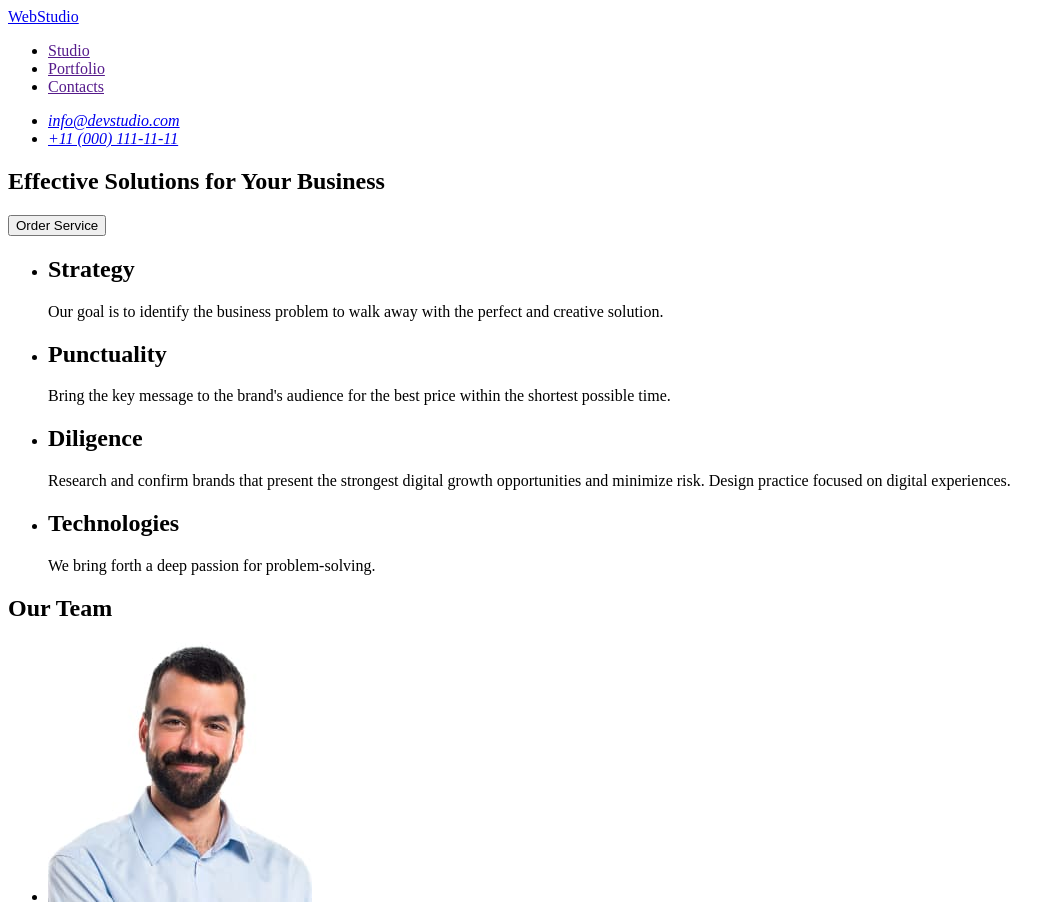
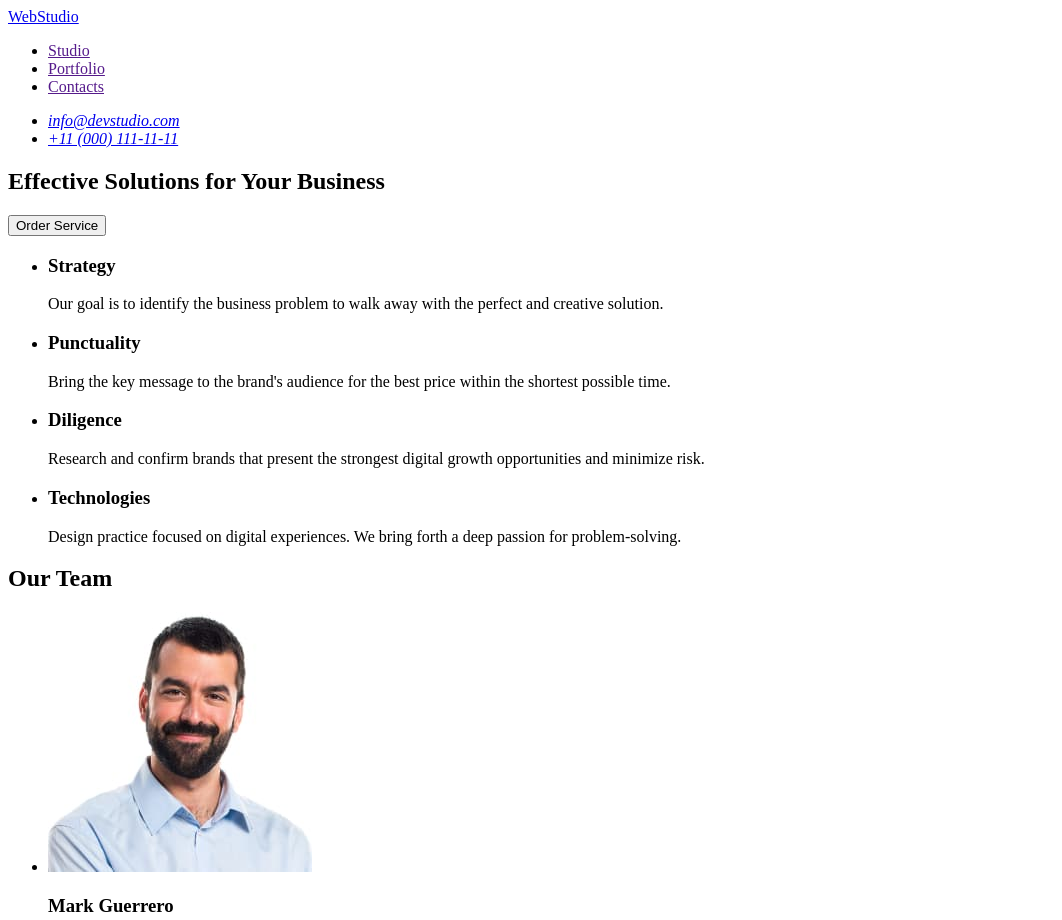
Before and after one commit to uaxvit/goit-markup-hw-01, a plain HTML site: page index.html in a window 1280 px wide. Shown: the top 920 px of the page, without its empty margins (0-1062 px from the left). Drawn offline with Linux system fonts and the light colour scheme.

Commit message:
h3 change

```diff
--- a/index.html
+++ b/index.html
@@ -33,30 +33,32 @@
       <section>
         <ul>
           <li>
-            <h2>Strategy</h2>
+            <h3>Strategy</h3>
             <p>
               Our goal is to identify the business problem to walk away with the
               perfect and creative solution.
             </p>
           </li>
           <li>
-            <h2>Punctuality</h2>
+            <h3>Punctuality</h3>
             <p>
               Bring the key message to the brand's audience for the best price
               within the shortest possible time.
             </p>
           </li>
           <li>
-            <h2>Diligence</h2>
+            <h3>Diligence</h3>
             <p>
               Research and confirm brands that present the strongest digital
-              growth opportunities and minimize risk. Design practice focused on
-              digital experiences.
+              growth opportunities and minimize risk.
             </p>
           </li>
           <li>
-            <h2>Technologies</h2>
-            <p>We bring forth a deep passion for problem-solving.</p>
+            <h3>Technologies</h3>
+            <p>
+              Design practice focused on digital experiences. We bring forth a
+              deep passion for problem-solving.
+            </p>
           </li>
         </ul>
       </section>
```
